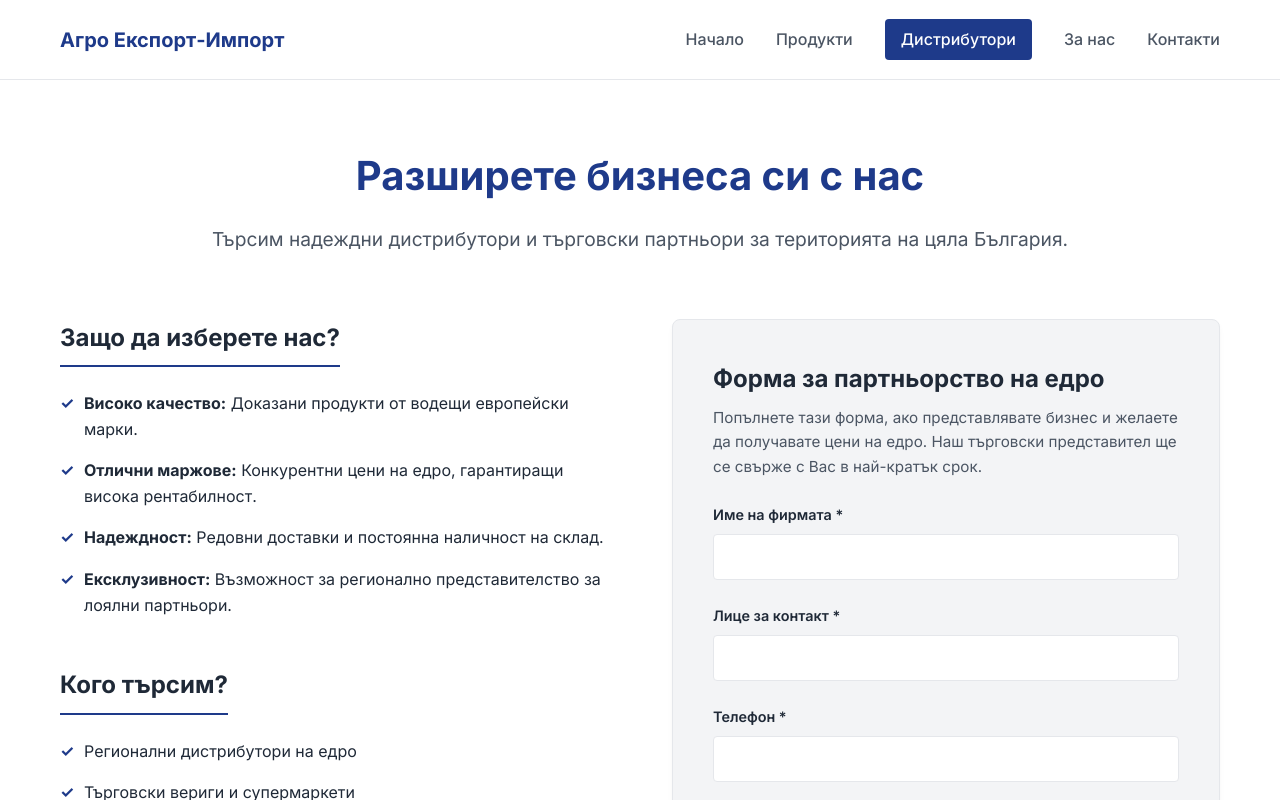
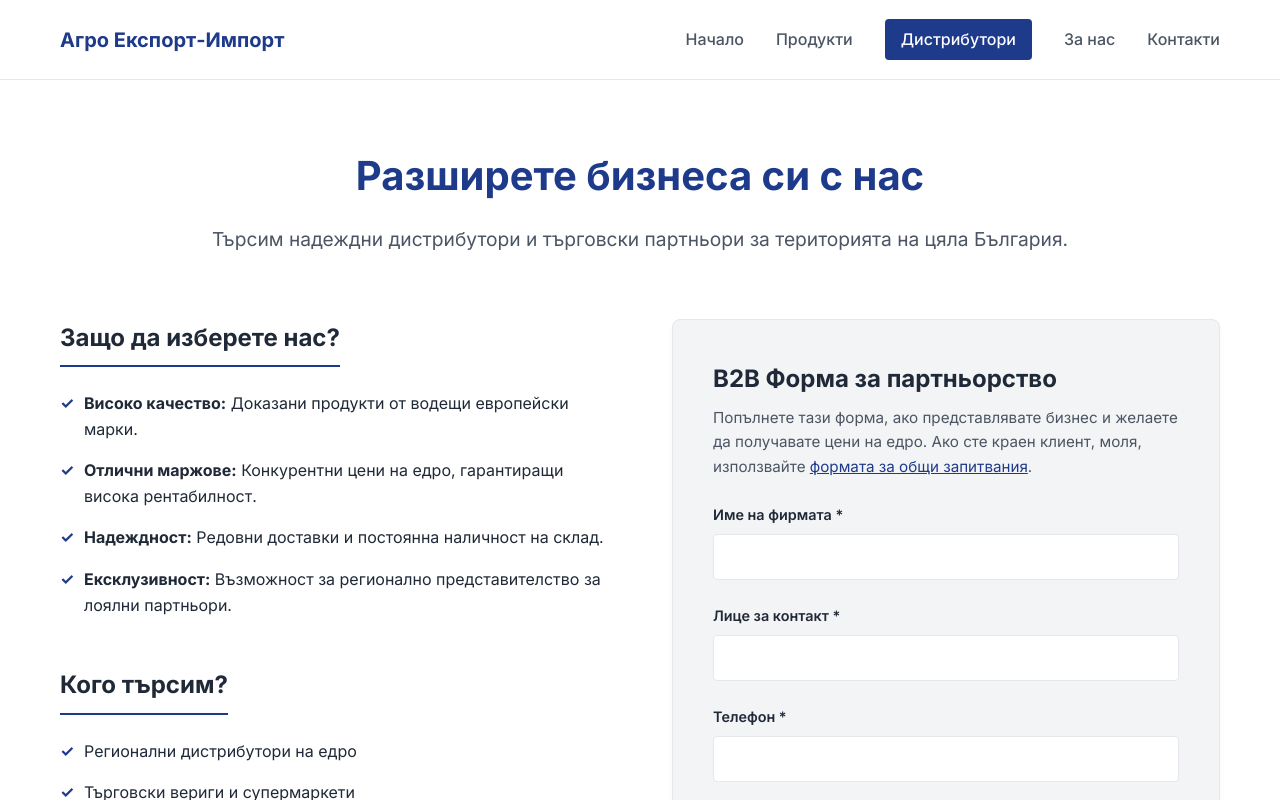
Before and after one commit to yavkata999/agro-export-bitova-himia-nextjs, a Next.js app: page /distributors in a window 1280 px wide. Shown: the top 800 px of the page. Built offline with nearby package versions, Linux system fonts and the light colour scheme; no server answers.

Commit message:
small change to make it work with Link component instead of <a>

```diff
--- a/pages/contact.tsx
+++ b/pages/contact.tsx
@@ -1,4 +1,5 @@
 import Head from 'next/head';
+import Link from 'next/link';
 import styles from '@/styles/Contact.module.css';
 import formStyles from '@/styles/Form.module.css';
 import { useEmailForm } from '@/hooks/useEmailForm';
@@ -37,8 +38,9 @@ export default function Contact() {
                         <h2>Форма за общи запитвания</h2>
                         <p className={formStyles.formNote}>
                             Използвайте тази форма за въпроси относно продукти, наличности или обща информация за крайни клиенти.
-                            Ако сте търговец, моля, използвайте <a href="/distributors" style={{ color: 'var(--color-primary)', textDecoration: 'underline' }}>формата за дистрибутори</a>.
+                            Ако сте търговец, моля, използвайте <Link href="/distributors" style={{ color: 'var(--color-primary)', textDecoration: 'underline' }}>формата за дистрибутори</Link>.
                         </p>
+
                         <FormAlert isSuccess={isSuccess} error={error} />
                         <form onSubmit={handleSubmit} className={formStyles.form}>
                             <input type="hidden" name="form_type" value="ОБЩО ЗАПИТВАНЕ ОТ КЛИЕНТ" />
--- a/pages/distributors.tsx
+++ b/pages/distributors.tsx
@@ -1,4 +1,5 @@
 import Head from 'next/head';
+import Link from 'next/link';
 import styles from '@/styles/Distributors.module.css';
 import formStyles from '@/styles/Form.module.css';
 import { useEmailForm } from '@/hooks/useEmailForm';
@@ -40,11 +41,10 @@ export default function Distributors() {
                     </div>
 
                     <div className={formStyles.formWrapper}>
-                        {/* UPDATED UI MESSAGING */}
-                        <h2>Форма за партньорство на едро</h2>
+                        <h2>B2B Форма за партньорство</h2>
                         <p className={formStyles.formNote}>
                             Попълнете тази форма, ако представлявате бизнес и желаете да получавате цени на едро.
-                            Наш търговски представител ще се свърже с Вас в най-кратък срок.
+                            Ако сте краен клиент, моля, използвайте <Link href="/contact" style={{ color: 'var(--color-primary)', textDecoration: 'underline' }}>формата за общи запитвания</Link>.
                         </p>
 
                         <FormAlert isSuccess={isSuccess} error={error} successMessage="Благодарим Ви за интереса! Наш представител ще се свърже с Вас скоро." />
```
